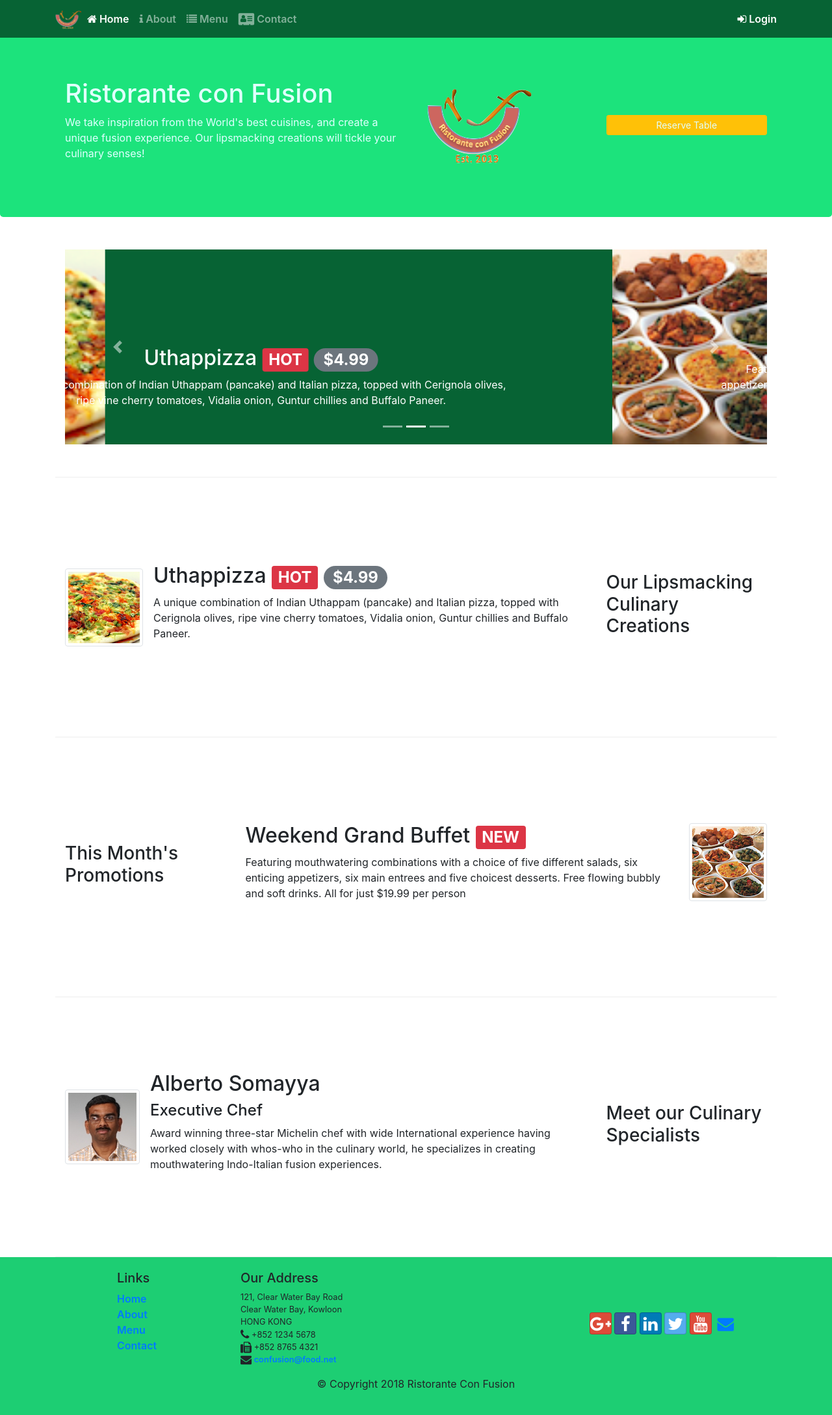
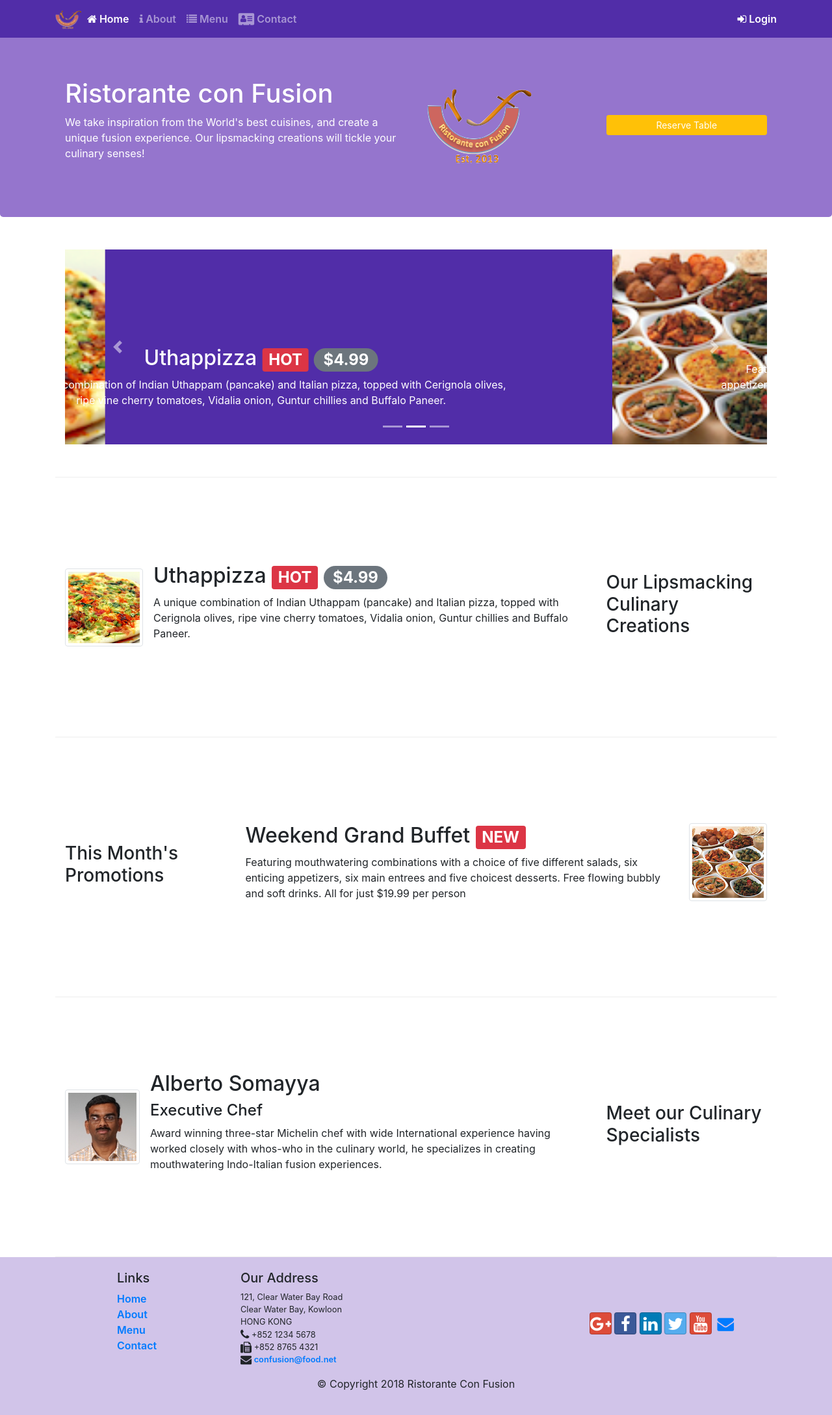
Before and after one commit to IanCapo/conFusion, a website: page index.html in a window 1280 px wide. Shown: the whole page at 65% size. Drawn offline with nearby package versions, Linux system fonts and the light colour scheme.

Commit message:
fix modal and color

```diff
--- a/css/style.css
+++ b/css/style.css
@@ -20,7 +20,7 @@ body {
 }
 
 .footer {
-  background: rgb(29, 206, 115);
+  background: #D1C4E9;
   margin: 0px auto;
   padding: 20px 0px;
 }
@@ -28,8 +28,8 @@ body {
 .jumbotron {
   padding: 70px 30px;
   margin: 0 auto;
-  background: rgb(28, 227, 124);
-  color: lightcyan;
+  background: #9575CD;
+  color: white;
 }
 
 .address {
@@ -44,7 +44,7 @@ a:hover {
 }
 
 .navbar-dark {
-  background: rgb(7, 99, 52);
+  background: #512DA8;
 }
 
 .tab-content {
@@ -55,7 +55,7 @@ a:hover {
 }
 
 .carousel {
-  background: rgb(7, 99, 52);
+  background: #512DA8;
 }
 
 .carousel-item {
@@ -68,9 +68,3 @@ a:hover {
   left: 0;
   min-height: 300px;
 }
-
-.btn-group>.btn-group .btn.active,
- .btn-group>.btn .active {
-  background: #28a745;
-  border: #28a745;
-}
--- a/index.html
+++ b/index.html
@@ -133,9 +133,8 @@
                             </div>
                             <div class="col btn-group btn-group-toggle">
                                 <div class="btn-group btn-group-toggle" data-toggle="buttons">
-                                    <!--Button default color is btn-danger, color changes to green (success) when the
-                                    active-class is added -->
-                                    <label class="btn btn-danger active">
+
+                                    <label class="btn btn-success active">
                                         <input type="radio" name="options" id="option1" autocomplete="off" checked>
                                         Non-Smoking
                                     </label>
```
Also changed, not shown: 1 other file.
